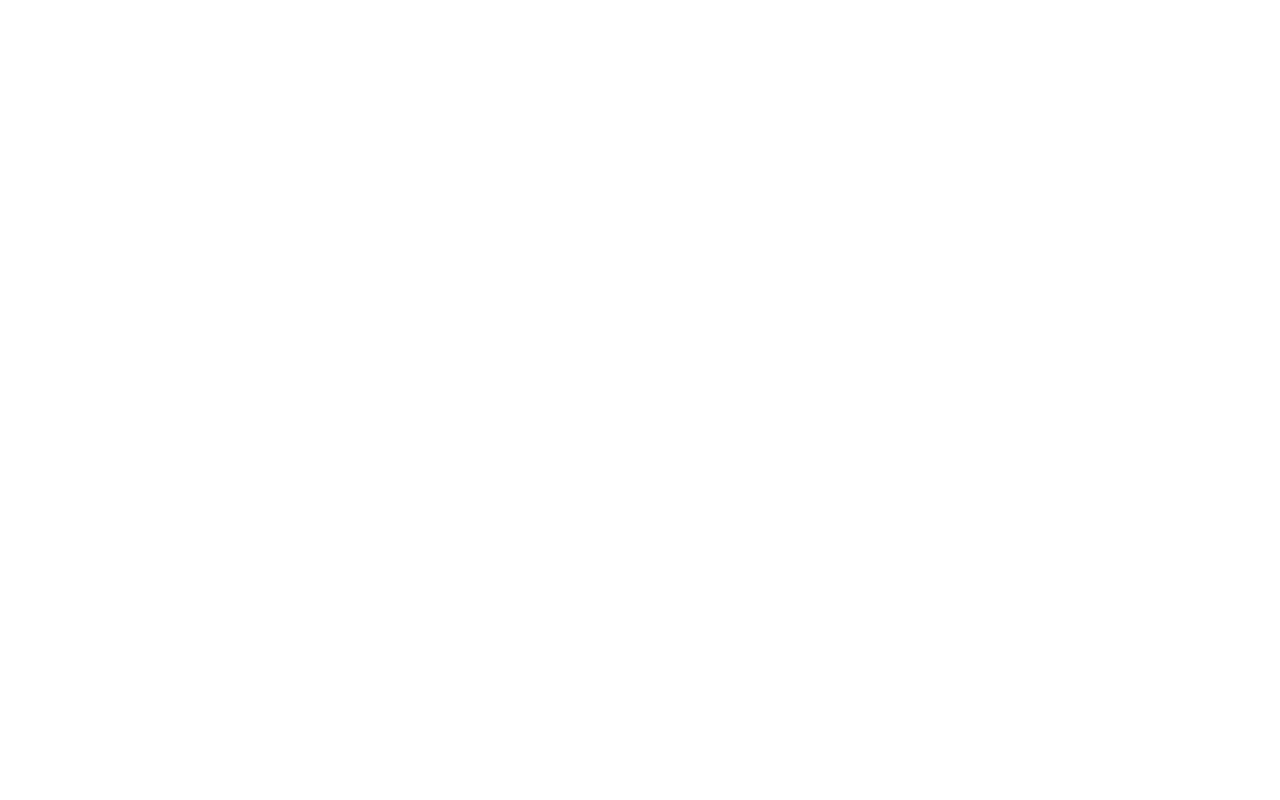
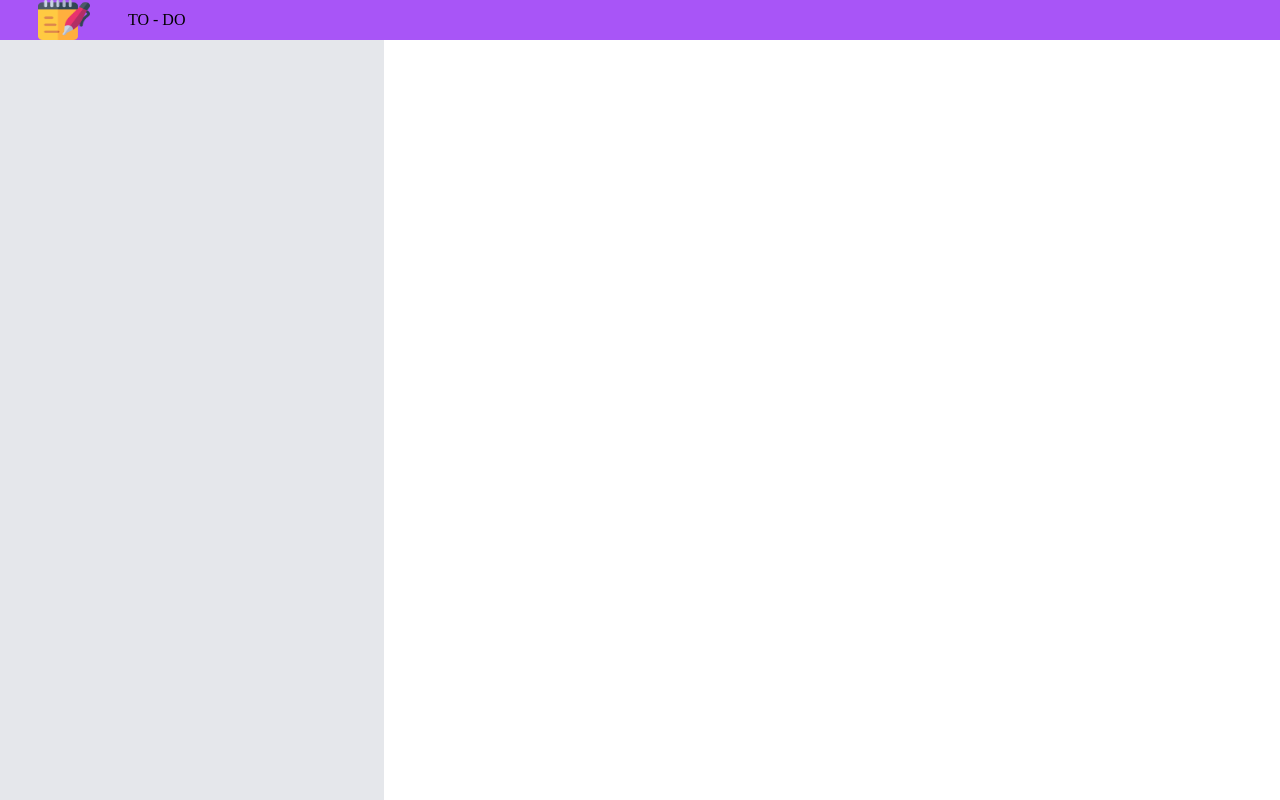
Before and after one commit to svenrisse/todo-list, a website built with webpack: page dist/index.html in a window 1280 px wide. Shown: the top 800 px of the page. Built offline with nearby package versions, Linux system fonts and the light colour scheme.

Commit message:
Added css for main page

```diff
--- a/package.json
+++ b/package.json
@@ -18,6 +18,9 @@
   },
   "homepage": "https://github.com/svenrisse/todo-list#readme",
   "devDependencies": {
+    "css-loader": "^6.7.1",
+    "style": "^0.0.3",
+    "style-loader": "^3.3.1",
     "webpack": "^5.72.1",
     "webpack-cli": "^4.9.2"
   }
--- /dev/null
+++ b/src/components/styles/mainpage.css
@@ -0,0 +1,28 @@
+body {
+    margin: 0;
+}
+
+.content {
+    height: 100vw;
+    width: 100vw;
+    display: grid;
+    grid-template: 5vh 1fr / 30vw 70vw;
+}
+
+.topBar {
+    grid-area: 1 / 1 / 1 / span 2;
+    display: flex;
+    align-items: center;
+    background-color: #A855F7;
+}
+
+.notepadImage {
+    height: 5vh;
+    width: 4vw;
+    margin-left: 3vw;
+    margin-right: 3vw;
+}
+
+.projects {
+    background-color: #E5E7EB;
+}
--- a/src/index.js
+++ b/src/index.js
@@ -0,0 +1,3 @@
+import renderPage from "./renderPage";
+
+renderPage();
--- /dev/null
+++ b/src/projects.js
@@ -0,0 +1,3 @@
+function project(name,todos) {
+
+};
--- /dev/null
+++ b/src/renderPage.js
@@ -0,0 +1,38 @@
+import notepad from "./components/imgs/notes.png";
+import "./components/styles/mainpage.css";
+
+function renderPage() {
+
+    // top bar
+
+    const topBar = document.createElement("div");
+    topBar.classList.add("topBar");
+
+        // notepad icon for topbar
+    const notepadImage = new Image();
+    notepadImage.src = notepad;
+    notepadImage.classList.add("notepadImage");
+    topBar.appendChild(notepadImage);
+
+        // title for topbar
+    const topBarTitle = document.createElement("div");
+    topBarTitle.classList.add("topBarTitle");
+    topBarTitle.textContent = "TO - DO";
+    topBar.appendChild(topBarTitle);
+
+    document.querySelector(".content").appendChild(topBar);
+
+    // projects overview
+
+    const projects = document.createElement("div");
+    projects.classList.add("projects");
+    document.querySelector(".content").appendChild(projects);
+
+    // todos overview
+
+    const todos = document.createElement("div");
+    todos.classList.add("todos");
+    document.querySelector(".content").appendChild(todos);
+};
+
+export default renderPage;
```
Also changed, not shown: dist/eec329d262e7102b347b.png (added), dist/index.html, dist/main.js, src/components/imgs/notes.png (added), 1 other file.
